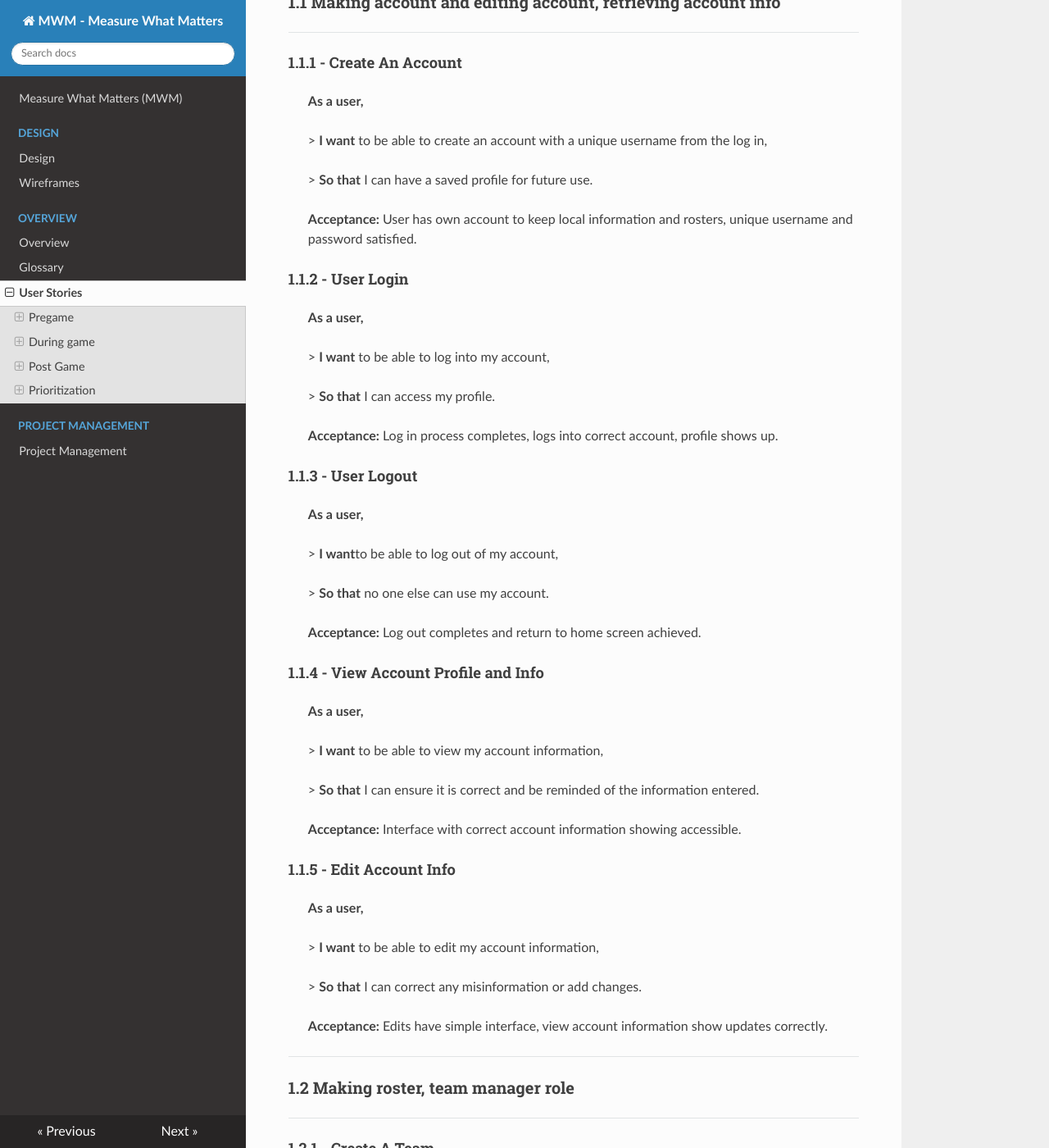
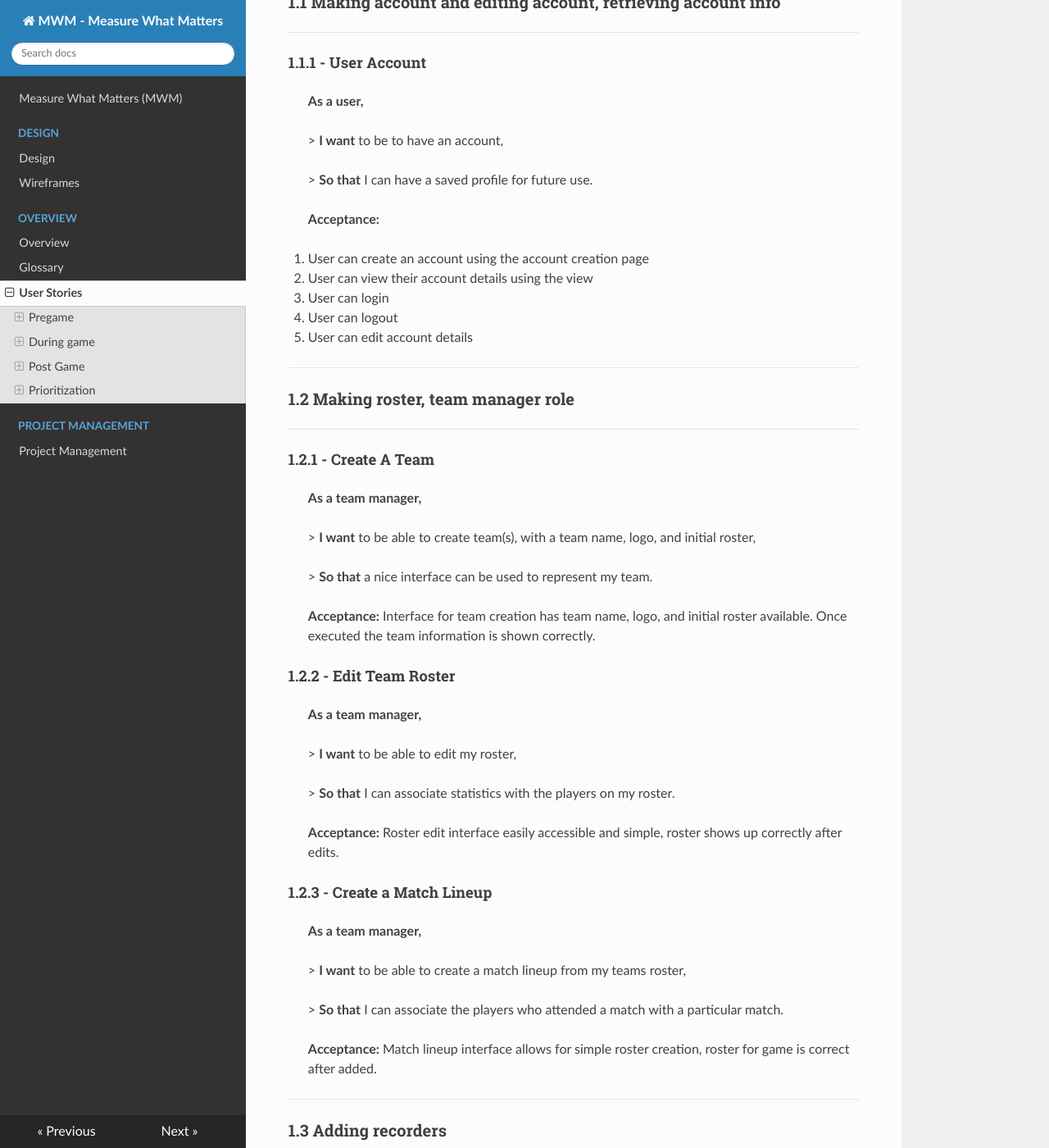
Before and after one commit to TaylorZowtuk/measure-what-matters, an MkDocs documentation site: the page built from docs/docs/overview/requirements.md, in a window 1280 px wide and 1400 px high, scrolled down 396 px. Shown: the whole window at 82% size. Built offline with MkDocs 1.6.1, drawn with Linux system fonts in a browser that asks for light colours; nearby versions of some CDN libraries.

Commit message:
Simple 1.1

```diff
--- a/docs/docs/overview/requirements.md
+++ b/docs/docs/overview/requirements.md
@@ -20,35 +20,17 @@ User Stories are described with a specific format: "As a", "I want", and "So Tha
 
 ---
 
-#### 1.1.1 - Create An Account
+#### 1.1.1 - User Account
 
-> **As a user,** <br></br> > **I want** to be able to create an account with a unique username from the log in,<br></br> > **So that** I can have a saved profile for future use.
+> **As a user,** <br></br> > **I want** to be to have an account,<br></br> > **So that** I can have a saved profile for future use.
 
-> **Acceptance:** User has own account to keep local information and rosters, unique username and password satisfied.
+> **Acceptance:**
 
-#### 1.1.2 - User Login
-
-> **As a user,** <br></br> > **I want** to be able to log into my account,<br></br> > **So that** I can access my profile.
-
-> **Acceptance:** Log in process completes, logs into correct account, profile shows up.
-
-#### 1.1.3 - User Logout
-
-> **As a user,** <br></br> > **I want**to be able to log out of my account,<br></br> > **So that** no one else can use my account.
-
-> **Acceptance:** Log out completes and return to home screen achieved.
-
-#### 1.1.4 - View Account Profile and Info
-
-> **As a user,** <br></br> > **I want** to be able to view my account information,<br></br> > **So that** I can ensure it is correct and be reminded of the information entered.
-
-> **Acceptance:** Interface with correct account information showing accessible.
-
-#### 1.1.5 - Edit Account Info
-
-> **As a user,** <br></br> > **I want** to be able to edit my account information,<br></br> > **So that** I can correct any misinformation or add changes.
-
-> **Acceptance:** Edits have simple interface, view account information show updates correctly.
+1. User can create an account using the account creation page
+1. User can view their account details using the view
+1. User can login
+1. User can logout
+1. User can edit account details
 
 ---
 
@@ -355,7 +337,6 @@ Acceptance: The coach receives at least novel advice, like a reminder to make su
 - 3.2.10 - Stat - Date Range Selection
 - 3.2.12 - Stat - Player Summary
 
-
 #### Could Have
 
 - 1.1.4 - View Account Profile and Info
```
